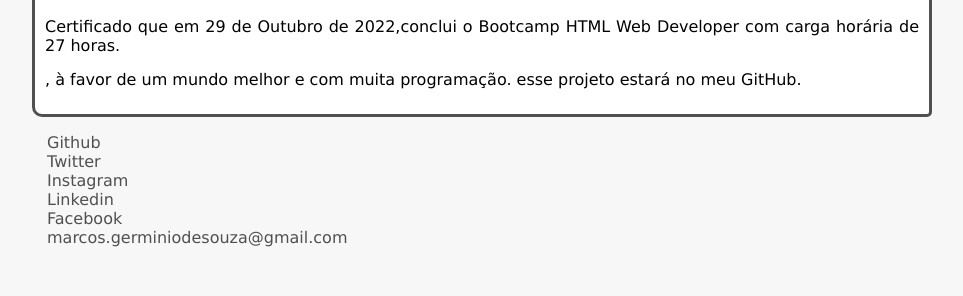
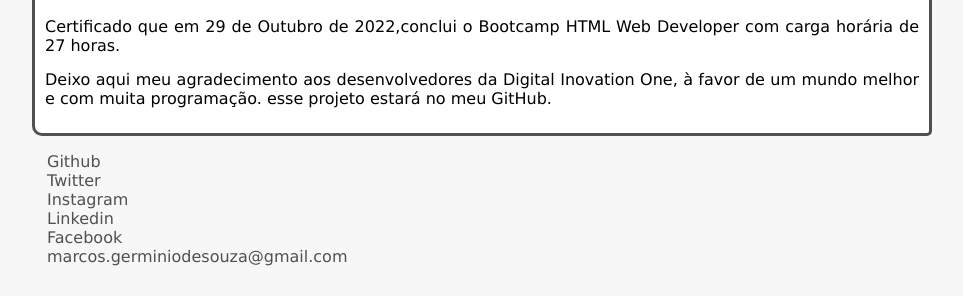
Before and after one commit to MarcosGerminiodeSouza/HTML-Meu_Primeiro_Blog, a plain HTML site: page index.html in a window 1280 px wide. Shown: the part 1567-1863 px from the top of the page, without its empty margins (158-1121 px from the left). Drawn offline with Linux system fonts and the light colour scheme.

Commit message:
Update content html

```diff
--- a/index.html
+++ b/index.html
@@ -28,7 +28,7 @@
                     Certificado que em 29 de Outubro de 2022,conclui o Bootcamp HTML Web Developer com carga horária de 27 horas.
                 </p>
                 <p class="post_content">
-                    , à favor de um mundo melhor e com muita programação. esse projeto estará no meu GitHub.
+                    Deixo aqui meu agradecimento aos desenvolvedores da Digital Inovation One, à favor de um mundo melhor e com muita programação. esse projeto estará no meu GitHub.
                 </p>
             </article>
         </section>
```
